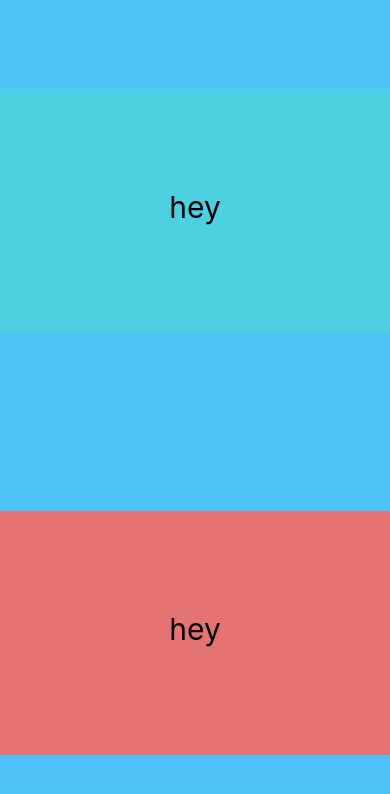
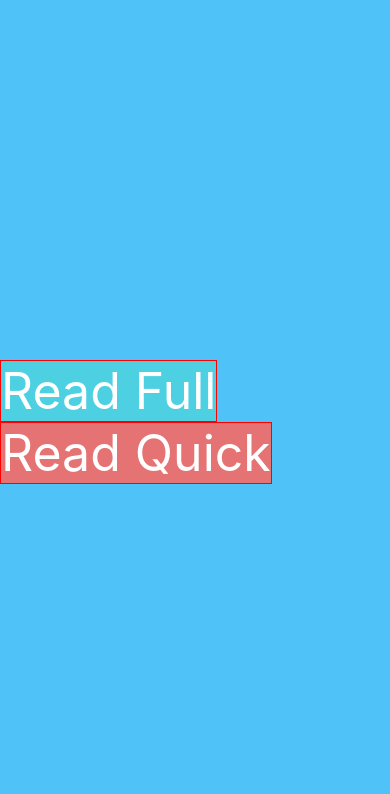
Before and after one commit to Nick-the-BinaryTree/vision, a React Native app: screen / in a window 390 px wide. Shown: the top 794 px of the page. Built offline with nearby package versions, Linux system fonts and the light colour scheme.

Commit message:
frickin lit buttons

```diff
--- a/App.js
+++ b/App.js
@@ -17,12 +17,16 @@ export default class App extends React.Component {
       <Text> hey </Text>
     : this.state.stage === "read" ?
         <View style={styles.container}>
-          <View style={[styles.button, styles.topButton]}>
-              <Text style={styles.buttonText}> hey </Text>
-          </View>
+          <TouchableNativeFeedback style={styles.buttonWrapper} onLongPress={() => (console.log())}>
+            <View style={[styles.button, styles.topButton]}>
+                <Text style={styles.buttonText}>Read Full</Text>
+            </View>
+          </TouchableNativeFeedback>
+          <TouchableNativeFeedback style={styles.buttonWrapper} onLongPress={() => (console.log())}>
             <View style={[styles.button, styles.bottomButton]}>
-                <Text style={styles.buttonText}> hey </Text>
+                <Text style={styles.buttonText}>Read Quick</Text>
             </View>
+          </TouchableNativeFeedback>
         </View>
         : <Text> hey </Text>
       );
@@ -49,15 +53,14 @@ const styles = StyleSheet.create({
     flexDirection: 'column',
     backgroundColor: '#4FC3F7',
     alignItems: 'stretch',
-    justifyContent: 'space-around'
+    justifyContent: 'center'
   },
   buttonWrapper: {
   },
   button: {
-    flex: .1,
-    flexDirection: 'row',
-    padding: 100,
-    justifyContent: 'center'
+    flex: 1,
+    justifyContent: 'center',
+    alignItems: 'center'
   },
   topButton: {
     backgroundColor: '#4DD0E1'
@@ -66,7 +69,8 @@ const styles = StyleSheet.create({
     backgroundColor: '#E57373'
   },
   buttonText: {
-    fontSize: 30
+    fontSize: 50,
+    color: '#fff'
   },
   title: {
     fontSize: 45,
```
